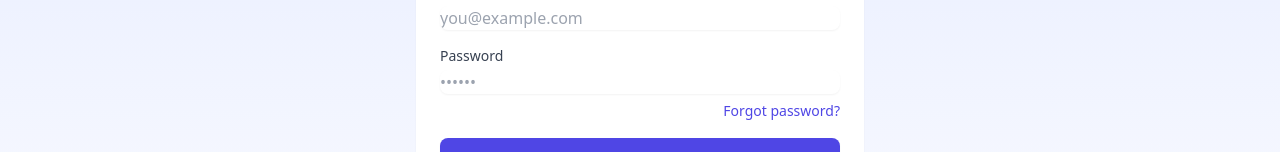
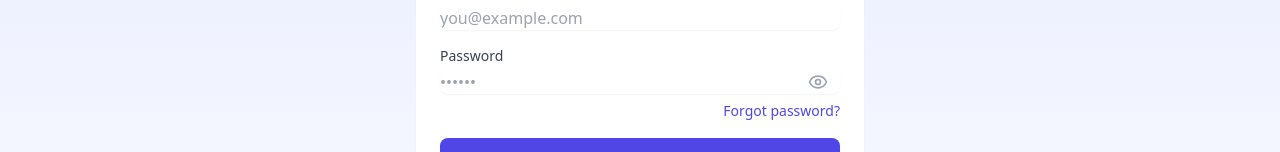
Before and after one commit to ms-tech-geek/expense-tracker, a React (Vite) app: page / in a window 1280 px wide. Shown: the part 359-511 px from the top of the page. Built offline with nearby package versions, Linux system fonts and the light colour scheme; no server answers.

Commit message:
#22 - Add password visibility toggle

```diff
--- a/src/components/Auth/AuthForm.tsx
+++ b/src/components/Auth/AuthForm.tsx
@@ -1,5 +1,5 @@
 import React, { useState } from 'react';
-import { LogIn, UserPlus, Wallet, AlertCircle, Loader2, Mail } from 'lucide-react';
+import { LogIn, UserPlus, Wallet, AlertCircle, Loader2, Mail, Eye, EyeOff } from 'lucide-react';
 import { Link } from 'react-router-dom';
 import { supabase } from '../../lib/supabase';
 
@@ -11,6 +11,7 @@ interface ValidationErrors {
 export function AuthForm() {
   const [isLogin, setIsLogin] = useState(true);
   const [isForgotPassword, setIsForgotPassword] = useState(false);
+  const [showPassword, setShowPassword] = useState(false);
   const [email, setEmail] = useState('');
   const [password, setPassword] = useState('');
   const [error, setError] = useState<string | null>(null);
@@ -127,6 +128,7 @@ export function AuthForm() {
   const handleModeChange = (mode: 'login' | 'signup' | 'forgot') => {
     setIsLogin(mode === 'login');
     setIsForgotPassword(mode === 'forgot');
+    setShowPassword(false);
     setError(null);
     setResetSuccess(false);
     setValidationErrors({});
@@ -185,15 +187,16 @@ export function AuthForm() {
                 <label htmlFor="password" className="block text-sm font-medium text-gray-700">
                   Password
                 </label>
+                <div className="relative mt-1">
                   <input
                     id="password"
-                  type="password"
+                    type={showPassword ? 'text' : 'password'}
                     required
                     value={password}
                     autoComplete={isLogin ? 'current-password' : 'new-password'}
                     minLength={6}
                     onChange={e => handleInputChange('password', e.target.value)}
-                  className={`mt-1 block w-full rounded-lg shadow-sm
+                    className={`block w-full pr-10 rounded-lg shadow-sm
                     ${
                       validationErrors.password
                         ? 'border-red-300 focus:border-red-500 focus:ring-red-500'
@@ -201,6 +204,18 @@ export function AuthForm() {
                     }`}
                     placeholder="••••••"
                   />
+                  <button
+                    type="button"
+                    onClick={() => setShowPassword(!showPassword)}
+                    className="absolute inset-y-0 right-0 flex items-center pr-3 text-gray-400 hover:text-gray-600"
+                  >
+                    {showPassword ? (
+                      <EyeOff className="w-5 h-5" aria-label="Hide password" />
+                    ) : (
+                      <Eye className="w-5 h-5" aria-label="Show password" />
+                    )}
+                  </button>
+                </div>
                 {validationErrors.password && (
                   <p className="mt-1 text-sm text-red-600 flex items-center">
                     <AlertCircle className="w-4 h-4 mr-1" />
```
Lines whose indentation alone changed are shown as unchanged.
